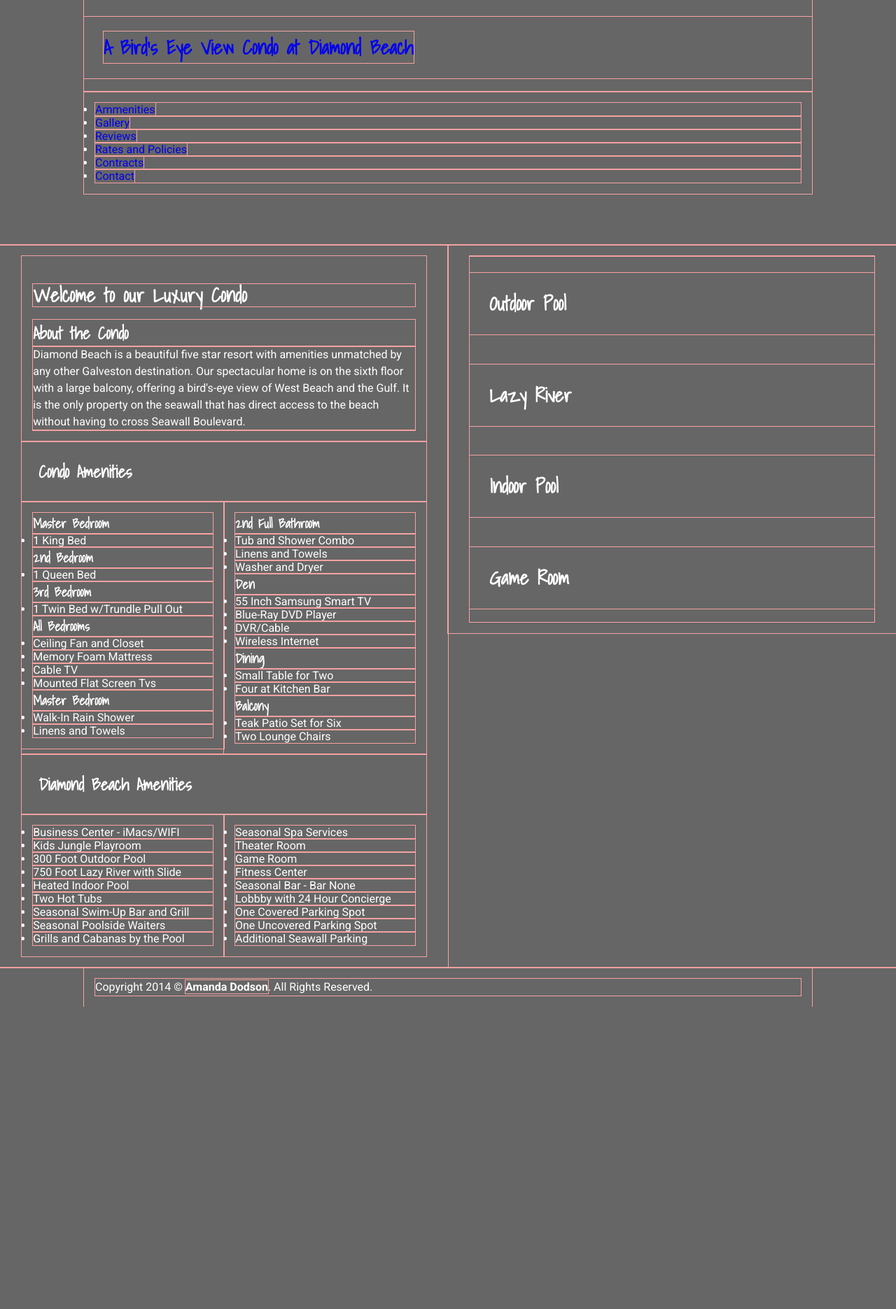
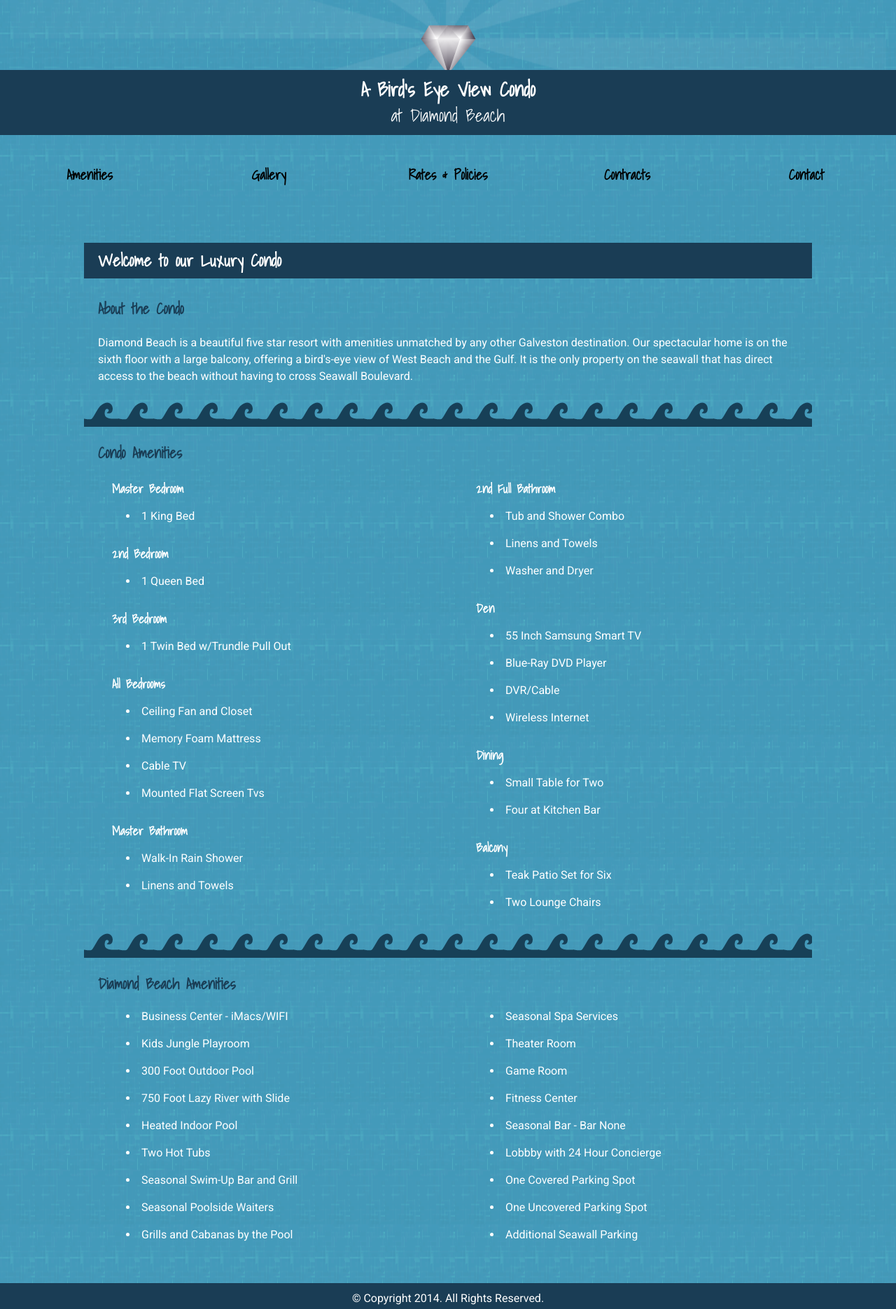
Before and after one commit to adods11/diamondBeachFinal, a plain HTML site: page index.html in a window 1280 px wide. Shown: the whole page at 70% size. Before the commit the page ends 1439 px from the top, so only its background shows below. Drawn offline with nearby package versions, Linux system fonts and the light colour scheme.

Commit message:
Responsive Navigation
mobile version of header/navigation

```diff
--- a/css/grid.css
+++ b/css/grid.css
@@ -28,12 +28,11 @@ img {
 
 [class*='col-'] {
     float: left;
-    padding: 1em;
     width: 100%;
     min-height: 1px;
 }
 
-@media only screen and (min-width: 30em) { /*480px*/
+@media only screen and (min-width: 35em) { /*560px*/
 
 	.wrapper {
         width: 95%;
@@ -65,7 +64,7 @@ img {
         }
 
     .col-7 {
-        width: 58.33333%;
+        width: 100%;
         }
 
     .col-8 {
@@ -90,6 +89,6 @@ img {
 
 }
 
-.outline, .outline *{
+/*.outline, .outline *{
     outline: 1px solid #F6A1A1;
 }
--- /dev/null
+++ b/css/navigataur.css
@@ -0,0 +1,126 @@
+/*
+ * Navigataur: A pure CSS responsive navigation menu
+ * Author: Mike King (@micjamking)
+ */
+
+/*
+ 	Notes:
+
+ 	- Media queries should be edited in both style sections if you require
+	  a different breakpoint for your navigation.
+
+	- Toggle class & menu anchor tags in list items have box-sizing: border-box
+	  style property to allow padding inside the container without conflicting with layout.
+
+*/
+
+
+/*--------------------------------
+ Functional Styles (Required)
+---------------------------------*/
+
+.header { position: relative; }
+#toggle, .toggle { display: none; }
+.menu > li { list-style: none; display: inline-block;}
+
+/* Nicolas Gallagher micro clearfix */
+.clearfix:before, .clearfix:after { display: table; content: ""; }
+.clearfix:after { clear: both; }
+
+
+@media only screen and (max-width: 768px){
+	.menu { display: none; opacity: 0; width: 100%; position: absolute; right: 0; }
+	.menu > li { display: block; width: 100%; margin: 0; }
+	.menu > li > a { display: block; width: 100%; text-decoration: none; -webkit-box-sizing: border-box; -moz-box-sizing: border-box; box-sizing: border-box; }
+	.toggle { display: block; position: relative; cursor: pointer; -webkit-touch-callout: none; -webkit-user-select: none; user-select: none; }
+	#toggle:checked + div .menu { display: block; opacity: 1;}
+}
+
+
+/*--------------------------------
+ Presentation Styles (Editable)
+---------------------------------*/
+
+.menu > li > a{
+	display: block;
+	padding: 42px 20px;
+	text-decoration: none;
+	line-height: 1.5;
+	-webkit-transition: all 0.25s linear;
+	-moz-transition: all 0.25s linear;
+	-o-transition: all 0.25s linear;
+	transition: all 0.25s linear;
+}
+
+.menu > li > a:hover, .menu > li > a:focus{
+	background: #F2F2F2;
+	box-shadow: inset 0px 5px #51C1F1;
+	color: #51C1F1;
+	padding: 50px 20px 34px;
+}
+
+.toggle{
+	z-index: 2;
+}
+
+@media only screen and (max-width: 768px){
+	.menu{
+		background: #FFFFFF;
+		border-top: 1px solid #51C1F1;
+	}
+
+	.menu, .menu > li, .menu > li > a{
+		height: auto;
+	}
+
+	.menu > li > a{
+		padding: 15px 15px;
+	}
+
+	.menu > li > a:hover, .menu > li > a:focus{
+		background: #F2F2F2;
+		box-shadow: inset 5px 0px #51C1F1;
+		padding: 15px 15px 15px 25px;
+	}
+
+	.toggle:after {
+		content: attr(data-open);
+		display: block;
+		width: 300px;
+		padding: 10px 50px;
+		background: #51C1F1;
+		-webkit-border-radius: 2px;
+		border-radius: 2px;
+		text-align: center;
+		font-size: 12px;
+		color: #FFFFFF;
+		-webkit-transition: all 0.5s linear;
+		-moz-transition: all 0.5s linear;
+		-o-transition: all 0.5s linear;
+		transition: all 0.5s linear;
+		-webkit-box-sizing: border-box;
+		-moz-box-sizing: border-box;
+		box-sizing: border-box;
+	}
+
+	.toggle:hover:after{
+		background: #45ABD6;
+	}
+
+	#toggle:checked + div .toggle:after{
+		content: attr(data-close);
+	}
+}
+
+@media only screen and (max-width: 800px){
+	.header > h1 {
+		text-align: center;
+	}
+	.header > h1, .nav, .toggle:after{
+		float: none;
+	}
+	.toggle:after {
+		text-align: center; width: 100%;
+		font: 1em 'Roboto', sans-serif;
+	}
+}
--- a/css/styles.css
+++ b/css/styles.css
@@ -5,7 +5,7 @@
 /*Essentials*/
 
 body {
-	background-color: #666;
+	background: url("../images/texture2.png") repeat;
     color: #fff;
     font: 1em 'Roboto', sans-serif;
     width: 100%;
@@ -26,9 +26,16 @@ a:link, a:visited {
 
 h1 {
     font-weight: bold;
-    font-size: 1.75em; /*28px 28/16*/
-    line-height: 1.1428; /*32px 32/28*/
-    margin-top: 0.8571em; /*24px 24/28*/
+    font-size: 1.5em; /*24px 22/16*/
+    line-height: 1.3; /*30px 30/24*/
+}
+
+h2 {
+    font-size: 1.35em;
+}
+
+h3 {
+    font-size: 1.1em;
 }
 
 /* ---------------------------------------------- */
@@ -36,8 +43,134 @@ h1 {
 /* ---------------------------------------------- */
 
 header {
-	height: 350px;
+    width: 100%;
 }
+
+.tagline {
+    background: #1a3d55;
+    font-size: 1.75em;
+    margin: 0;
+    text-align: center;
+    padding: .3571em;
+
+}
+
+.tagline a {
+    color: #fff;
+}
+
+.tagline span {
+    font-weight: lighter;
+    font-size: .9em;
+}
+
+.logo {
+    width: 100%;
+    height: 100px;
+    margin: 0 auto;
+    background: url("../images/ray.png") center center no-repeat, url("../images/diamondLogo.png") center top no-repeat;
+}
+
+/* Navigation */
+
+nav {
+    width: 100%;
+}
+
+nav li {
+    width: 20%;
+    text-align: center;
+}
+
+nav a {
+    font-family: 'Shadows Into Light', cursive;
+    font-size: 1.25em;
+    font-weight: bold;
+    color: #000;
+}
+
+/* ---------------------------------------------- */
+/* Content --------------------------------------- */
+/* -----------------------------------------
+
+
+/*First Section*/
+
+section {
+    width: 100%;
+    margin-bottom: 40px;
+    /*background: rgba(26, 61, 85, .2);*/
+}
+
+.home_feature {
+    margin-top: 40px;
+}
+
+.home_feature h1,
+.home_feature h2,
+.home_feature h3,
+.home_feature p,
+.home_feature ul,
+.home_feature li {
+    padding: 10px;
+    padding-left: 20px;
+    padding-right: 20px;
+}
+
+.home_feature h1 {
+    background: #1a3d55;
+    margin-top: 0;
+}
+
+.home_feature h2 {
+    color: #1a3d55;
+
+}
+
+.home_feature h3 {
+   margin-bottom: -15px;
+   margin-left: 20px;
+}
+
+.home_feature ul {
+   margin-top: -10px;
+   margin-left: 20px;
+}
+
+.main_amenities li {
+    list-style: disc inside none;
+}
+
+
+.home_photos {
+    margin-top: 40px;
+    padding: 0px 20px;
+}
+
+.banner_wave {
+    height: 50px;
+    background: url("../images/wave.png") repeat-x;
+    margin-bottom: 10px;
+}
+
+.home_photos {
+    display: none;
+}
+
+
+/* ---------------------------------------------- */
+/* Footer --------------------------------------- */
+/* ---------------------------------------------- */
+
+footer {
+    text-align: center;
+    background: #1a3d55;
+}
+
+.copyright_notice {
+    padding: 10px;
+}
+
 
 
 /* ---------------------------------------------- */
@@ -46,32 +179,30 @@ header {
 
 
 
-@media only screen and (min-width: 321px) {
+@media only screen and (min-width: 20.0625em) {
     /* Larger mobile styles (wider than 320 pixels) */
+
 }
 
-@media only screen and (min-width: 600px) {
+@media only screen and (min-width: 37.5em) {
     /* Tablet styles (wider than 600 pixels) */
 }
 
-@media only screen and (min-width: 1024px) {
+@media only screen and (min-width: 39.3846em) {
     /* Large laptop styles (wider than 1024 pixels) */
 }
 
-@media only screen and (min-width: 1140px) {
+@media only screen and (min-width: 71.25em) {
     /* Desktop styles (wider than 1140 pixels) */
 }
 
 @media
-only screen and (-webkit-min-device-pixel-ratio: 1.5),
-only screen and (min--moz-device-pixel-ratio: 1.5),
-only screen and (min-device-pixel-ratio: 1.5) {
-    /* Target all high-definition screens. */
+only screen and (-webkit-min-device-pixel-ratio: 2),
+only screen and (min--moz-device-pixel-ratio: 2),
+only screen and (-moz-min-device-pixel-ratio: 2),
+only screen and (-o-min-device-pixel-ratio: 2/1),
+only screen and (min-device-pixel-ratio: 2),
+only screen and (min-resolution: 192dpi),
+only screen and (min-resolution: 2dppx) {
+    /* styles for Retina-type displays */
 }
-
-@media
-only screen and (min-width : 600px) and (-webkit-min-device-pixel-ratio: 1.5),
-only screen and (min-width : 600px) and (min--moz-device-pixel-ratio: 1.5),
-only screen and (min-width : 600px) and (min-device-pixel-ratio: 1.5) {
-    /* Target high-definition devices with screens wider than 600 pixels. */
-}
--- a/index.html
+++ b/index.html
@@ -21,46 +21,70 @@
         <!-- Grid CSS -->
         <link rel="stylesheet" href="css/grid.css">
 
+        <!-- Responsive Menu CSS -->
+        <link rel="stylesheet" href="css/navigataur.css">
+
         <!-- Site CSS -->
         <link rel="stylesheet" href="css/styles.css">
+
 
 	</head>
 
 	<body>
 		<div class="outline">
 			<header>
-				<div class="wrapper">
+				<nav class="row">
+					<div class="header">
+
+					<div class="col-12 logo">
+					</div>
+
 					<div class="row">
-						<h1 class="col-12 tagline"><a href="index.html">A Bird's Eye View Condo at Diamond Beach</a></h1>
+							<h1 class="col-12 tagline">A Bird's Eye View Condo<br /> <span>at Diamond Beach</span></h1>
 					</div><!--.row-->
-					<div class="row">
-						<ul class="col-12">
-							<li class="active"><a href="#">Ammenities</a></li>
-							<li><a href="#">Gallery</a></li>
-							<li><a href="#">Reviews</a></li>
-							<li><a href="#">Rates and Policies</a></li>
-							<li><a href="#">Contracts</a></li>
-							<li><a href="#">Contact</a></li>
-						</ul>
-					</div><!--end .row-->
-				</div><!--end .wrapper-->
+
+						<input type="checkbox" id="toggle" />
+							<div class="col-12">
+								<label for="toggle" class="toggle" data-open="Main Menu" data-close="Close Menu" onclick></label>
+								<ul class="menu">
+									<li>
+										<a href="#">Amenities</a>
+									</li><!--
+									--><li>
+										<a href="#">Gallery</a>
+									</li><!--
+									--><li>
+										<a href="#">Rates &amp; Policies</a>
+									</li><!--
+									--><li>
+										<a href="#">Contracts</a>
+									</li><!--
+									--><li>
+										<a href="#">Contact</a>
+									</li>
+								</ul>
+							</div>
+					</div><!--end .wrapper-->
+				</nav>
 			</header>
 
 			<div class="row">
-				<section class="col-6 home_feature">
-					<div class="wrapper">
-						<div class="row">
+				<div class="wrapper">
+				<section class="col-7 home_feature">
+
+
 							<article class="col-12 main_about">
 								<h1>Welcome to our Luxury Condo</h1>
 								<h2>About the Condo</h2>
 								<p>Diamond Beach is a beautiful five star resort with amenities unmatched by any other Galveston destination. Our spectacular home is on the sixth floor with a large balcony, offering a bird's-eye view of West Beach and the Gulf. It is the only property on the seawall that has direct access to the beach without having to cross Seawall Boulevard.</p>
 								<article class="banner_wave"></article>
 							</article>
-						</div><!--end .row-->
+
+
 						<article class="main_amenities">
-							<div class="row">
+
 								<h2 class="col-12">Condo Amenities</h2>
-							</div><!--end .row-->
+
 							<div class="row">
 								<article class="col-6 condoAmenities_one">
 									<h3>Master Bedroom</h3>
@@ -82,7 +106,7 @@
 										<li>Cable TV</li>
 										<li>Mounted Flat Screen Tvs</li>
 									</ul>
-									<h3>Master Bedroom</h3>
+									<h3>Master Bathroom</h3>
 									<ul>
 										<li>Walk-In Rain Shower</li>
 										<li>Linens and Towels</li>
@@ -114,6 +138,7 @@
 									</ul>
 								</article>
 							</div><!--end .row-->
+							<article class="banner_wave"></article>
 							<div class="row">
 								<h2 class="col-12">Diamond Beach Amenities</h2>
 							</div><!--end .row-->
@@ -146,11 +171,12 @@
 								</article>
 							</div><!--end .row-->
 						</article>
-					</div><!--end .wrapper-->
+
+
 				</section>
 
-				<section class="col-6 home_photos">
-					<div class="wrapper">
+				<section class="col-4 home_photos">
+
 						<div class="row">
 							<div class="photo_one">
 								<h1 class="col-12">Outdoor Pool</h1>
@@ -165,18 +191,26 @@
 								<h1 class="col-12">Game Room</h1>
 							</div>
 						</div><!--end .row-->
-					</div><!--end .wrapper-->
+
 				</section>
-
+			</div><!--end .wrapper-->
 			</div><!--end .row-->
 
 			<footer class="row">
 				<div class="wrapper">
 					<!--Copyright Notice-->
 					<div class="col-12 copyright_notice">
-						<p>Copyright 2014 © <strong>Amanda Dodson</strong>. All Rights Reserved.</p>
+						<p>© Copyright 2014. All Rights Reserved.</p>
 					</div>
 				</div><!--end .wrapper-->
 			</footer><!--End Footer-->
+		<!-- JavaScripts -->
+
+        <!-- jQuery -->
+        <script src="http://ajax.googleapis.com/ajax/libs/jquery/2.1.0/jquery.min.js"></script>
+
+        <script>
+
+        </script>
 	</body>
 </html>
```
Also changed, not shown: images/diamondLogo.png (added), images/ray.png (added), images/raysLogo.png (added), images/texture.png (added), images/texture2.png (added), images/wave.png (added).
